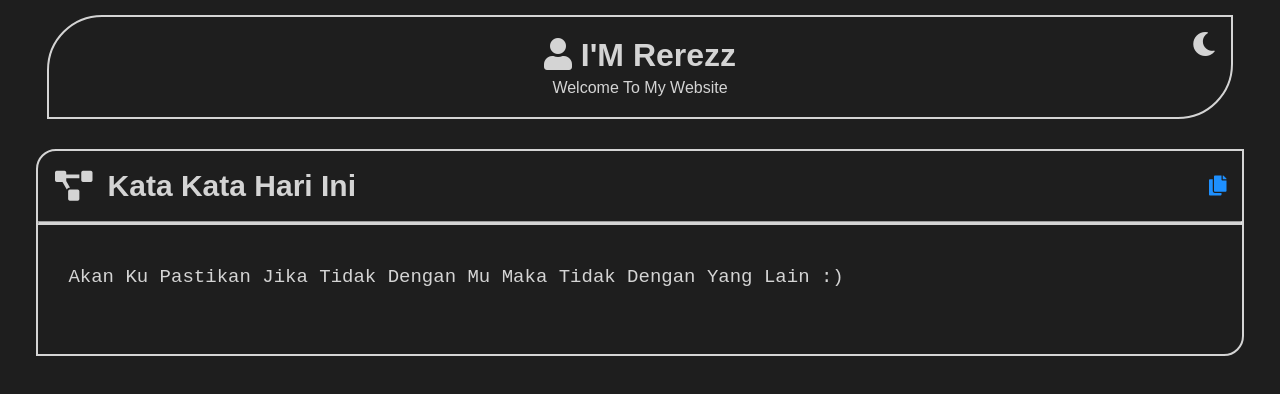
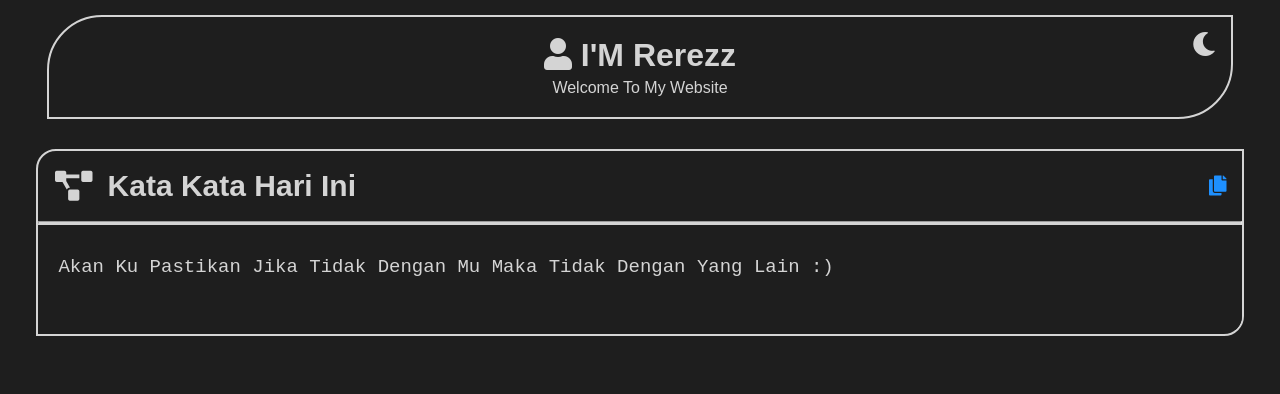
Before and after one commit to RerezzOfficial/Pelajaran, a website: page public/index.html in a window 1280 px wide. Drawn offline with Linux system fonts and the light colour scheme.

Commit message:
Update style.css

```diff
--- a/public/css/style.css
+++ b/public/css/style.css
@@ -106,8 +106,7 @@
     textarea {
       width: 100%;
       max-height: 300px;
-      padding: 15px;
-      margin: 15px;
+      padding: 20px;
       border: none;
       resize: none;
       outline: none;
```
